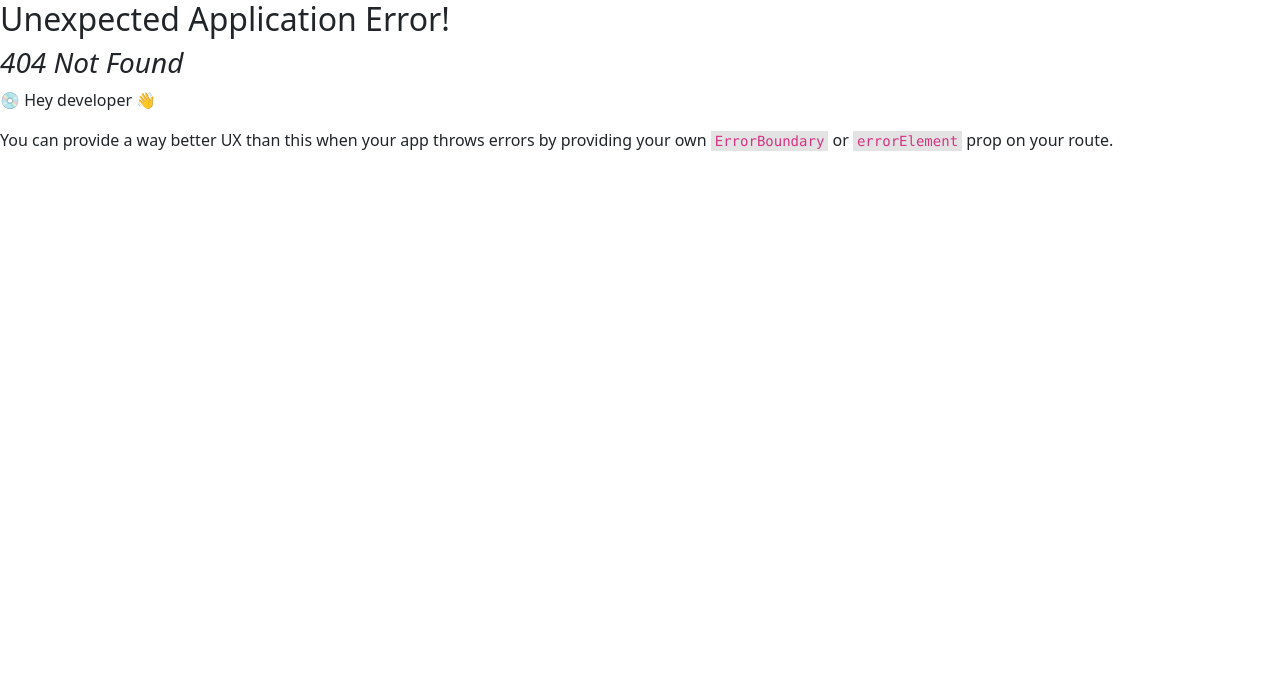
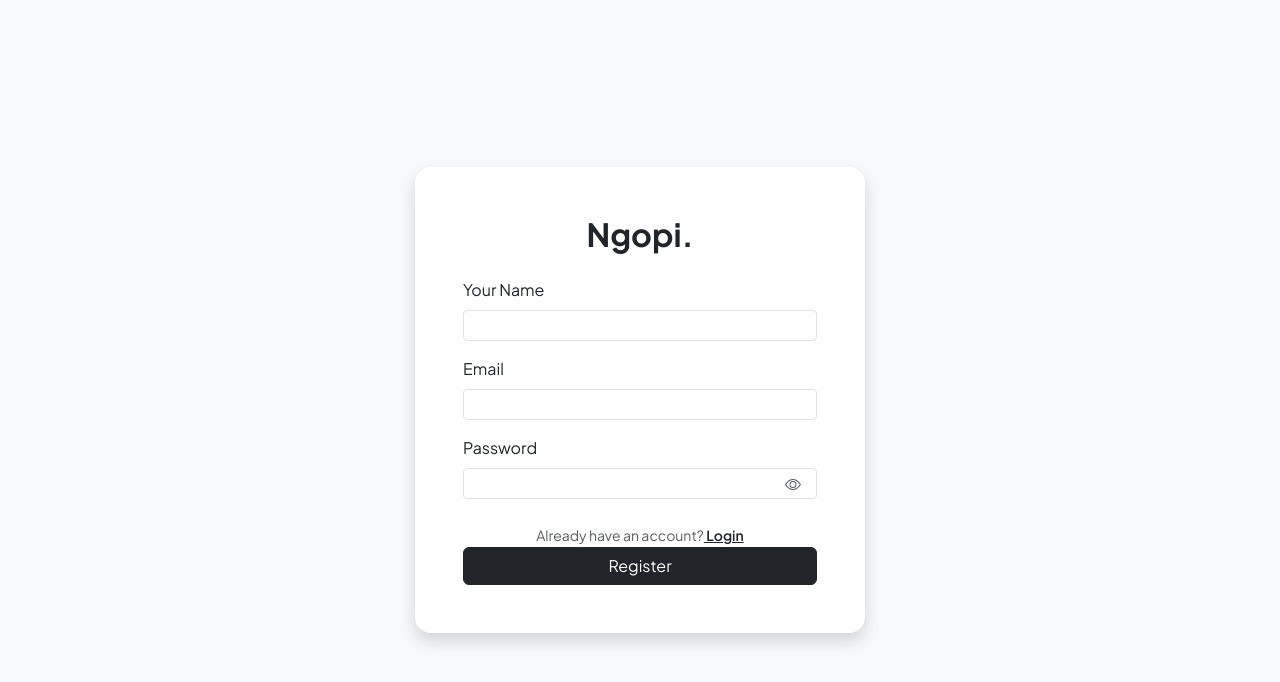
Before and after one commit to Retiortuk/Ngopi-Web, a React (Vite) app in the folder Ngopi-Frontend/: page /register in a window 1280 px wide. Before the commit this address had no page. Shown: the top 682 px of the page. Built offline with nearby package versions, Linux system fonts and the light colour scheme; a web font is replaced by a local one.

Commit message:
feat: Register Page

```diff
--- /dev/null
+++ b/Ngopi-Frontend/src/Pages/RegisterPage.jsx
@@ -0,0 +1,100 @@
+import React from "react";
+import { useState } from "react";
+import { Link } from "react-router-dom";
+
+function RegisterPage() {
+    const [showPassword, setShowPassword] = useState(false);
+    return(
+        <div className="d-flex vh-100 align-items-center justify-content-center bg-light" style={{ fontFamily: 'Plus Jakarta Sans, sans-serif' }}>
+
+            <div className="bg-white p-5 rounded-4 shadow" style={{width: '100%', maxWidth: '450px'}}>
+                <div className="text-center mb-4">
+                    <Link to="/" className="h2 fw-bold text-dark text-decoration-none">
+                        Ngopi.
+                    </Link>
+                </div>
+                <form>
+
+                    {/* NAMA */}
+                    <div className="mb-3">
+                        <label htmlFor="email" className="form-label">
+                            Your Name
+                        </label>
+                        <input
+                            type="name"
+                            id="name"
+                            className="form-control form-control-sm"
+                            placeholder=""
+                            required
+                            />
+                    </div>
+
+                    {/* EMAIL */}
+                    <div className="mb-3">
+                        <label htmlFor="email" className="form-label">
+                            Email
+                        </label>
+                        <input
+                            type="email"
+                            id="email"
+                            className="form-control form-control-sm"
+                            placeholder=""
+                            required
+                        />
+                    </div>
+
+                    {/* PASSWORD */}
+                    <div className="mb-3">
+                        <label htmlFor="password" className="form-label">
+                            Password
+                        </label>
+                        <div className="position-relative">
+                            <input
+                                type={showPassword ? 'text' : 'password'}
+                                id="password"
+                                className="form-control form-control-sm fst-italic"
+                                placeholder=""
+                                required
+                            />
+                            <button
+                                type="button"
+                                onClick={()=> setShowPassword(!showPassword)}
+                                className="btn btn-sm position-absolute top-50 end-0 translate-middle-y me-2 border-0 bg-transparent text-muted"
+                            >
+                                {showPassword ? (
+                                    <svg xmlns="http://www.w3.org/2000/svg" width="16" height="16" fill="currentColor" className="bi bi-eye-slash" viewBox="0 0 16 16">
+                                        <path d="M13.359 11.238C15.06 9.72 16 8 16 8s-3-5.5-8-5.5a7.028 7.028 0 0 0-2.79.588l.77.771A5.94 5.94 0 0 1 8 3.5c2.12 0 3.879 1.168 5.168 2.457A13.134 13.134 0 0 1 14.828 8c-.058.087-.122.183-.195.288-.335.48-.83 1.12-1.465 1.755-.165.165-.337.328-.517.486l.708.709z"/>
+                                        <path d="M11.297 9.176a3.5 3.5 0 0 0-4.474-4.474l.823.823a2.5 2.5 0 0 1 2.829 2.829l.822.822zm-2.943 1.288.822.822.083.083.083.083a3.5 3.5 0 0 1-4.474-4.474l.823.823a2.5 2.5 0 0 0 2.829 2.829z"/>
+                                        <path d="M3.35 5.47c-.18.16-.353.322-.518.487A13.134 13.134 0 0 0 1.172 8l.195.288c.335.48.83 1.12 1.465 1.755C4.121 11.332 5.881 12.5 8 12.5c.716 0 1.39-.133 2.02-.36l.77.772A7.029 7.029 0 0 1 8 13.5C3 13.5 0 8 0 8s.939-1.721 2.641-3.238l.708.709zm10.296 6.854-12-12 .708-.708 12 12-.708.708z"/>
+                                    </svg>
+                                ): (
+                                    <svg xmlns="http://www.w3.org/2000/svg" width="16" height="16" fill="currentColor" className="bi bi-eye" viewBox="0 0 16 16">
+                                        <path d="M16 8s-3-5.5-8-5.5S0 8 0 8s3 5.5 8 5.5S16 8 16 8zM1.173 8a13.133 13.133 0 0 1 1.66-2.043C4.12 4.668 5.88 3.5 8 3.5c2.12 0 3.879 1.168 5.168 2.457A13.133 13.133 0 0 1 14.828 8c-.058.087-.122.183-.195.288-.335.48-.83 1.12-1.465 1.755C11.879 11.332 10.119 12.5 8 12.5c-2.12 0-3.879-1.168-5.168-2.457A13.134 13.134 0 0 1 1.172 8z"/>
+                                        <path d="M8 5.5a2.5 2.5 0 1 0 0 5 2.5 2.5 0 0 0 0-5zM4.5 8a3.5 3.5 0 1 1 7 0 3.5 3.5 0 0 1-7 0z"/>
+                                    </svg>
+                                )}
+                            </button>
+
+                        </div>
+                    </div>
+
+                    <div className="mt-4 text-center">
+                        <small className="text-muted">Already have an account?
+                            <Link to="/login" className="text-decoration-underline text-dark fw-semibold"> Login </Link>
+                        </small>
+                    </div>
+
+                    <div>
+                        <button
+                            type="submit"
+                            className="btn btn-dark w-100">
+                                Register
+                            </button>
+                    </div>
+                </form>
+            </div>
+        </div>
+    );
+}
+
+export default RegisterPage;
--- a/Ngopi-Frontend/src/routes/index.jsx
+++ b/Ngopi-Frontend/src/routes/index.jsx
@@ -2,6 +2,8 @@
 import App from "../App.jsx";
 import HomePage from "../Pages/HomePage.jsx";
 import LoginPage from "../Pages/LoginPage.jsx";
+import RegisterPage from "../Pages/RegisterPage.jsx";
+
 
 const router = createBrowserRouter([
     {
@@ -19,6 +21,10 @@
         path: '/login',
         element: <LoginPage />
     },
+    {
+        path: '/register',
+        element: <RegisterPage />
+    },
 ]);
 
 const AppRouter = () => {
```
Also changed, not shown: Ngopi-Frontend/src/components/Navbar.jsx (+5 -4 lines).
